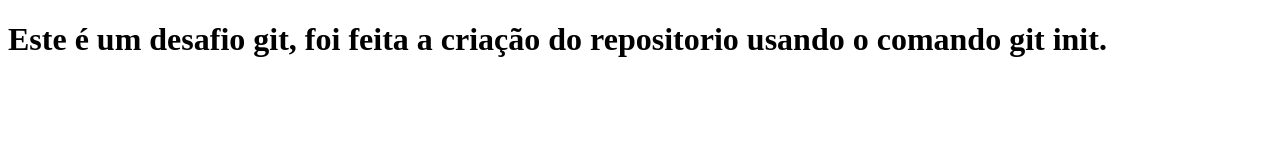
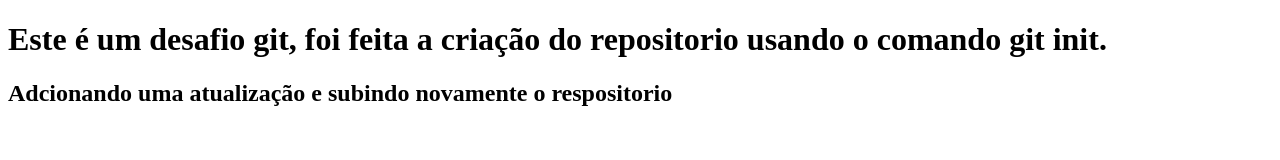
Before and after one commit to Dev-Abdala/desafio-github, a plain HTML site: page index.htm in a window 1280 px wide. Drawn offline with Linux system fonts and the light colour scheme.

Commit message:
Atualizando o git

```diff
--- a/index.htm
+++ b/index.htm
@@ -8,6 +8,7 @@
     <body>
 
         <h1>Este é um desafio git, foi feita a criação do repositorio usando o comando git init.</h1>
+        <h2>Adcionando uma atualização e subindo novamente o respositorio</h2>
 
     </body>
 
```
